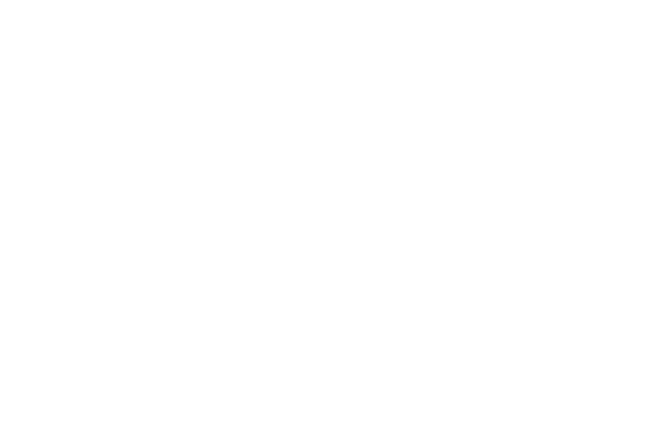
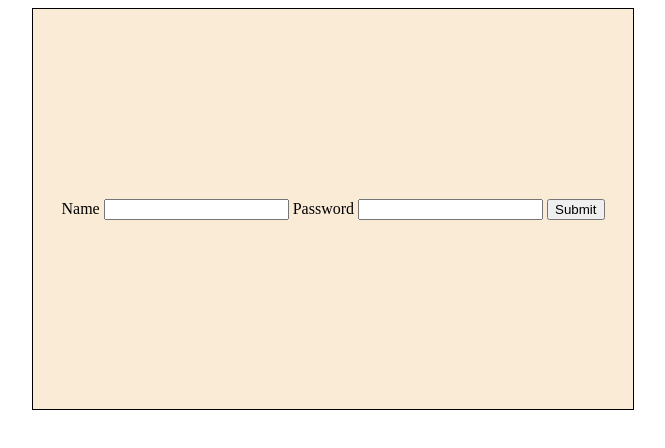
Before and after one commit to Suresh8778/js_intro, a plain HTML site: page index.html in a window 1280 px wide. Shown: the whole page, without its empty margins (307-972 px from the left). Drawn offline with Linux system fonts and the light colour scheme.

Commit message:
initial commit

```diff
--- /dev/null
+++ b/index.css
@@ -0,0 +1,10 @@
+.container {
+    background-color: antiquewhite;
+    display: flex;
+     justify-content: center;
+     align-items: center;
+     width: 600px;
+     height: 400px;
+     border: 1px solid;
+     margin: auto;
+}
--- a/index.html
+++ b/index.html
@@ -4,9 +4,19 @@
     <meta charset="UTF-8">
     <meta name="viewport" content="width=device-width, initial-scale=1.0">
     <title>Document</title>
+    <link rel="stylesheet" href="index.css" >
 </head>
 <body>
+    <div class="container">
+        <form id="form">
+            <label for="name">Name</label>
+            <input type="text" id="name" required/>
+            <label for="password">Password</label>
+            <input type="password" id="password" required />
+            <button type="submit">Submit</button>
+        </form>
 
+    </div>
     <script src="index.js"></script>
 </body>
 </html>
```
